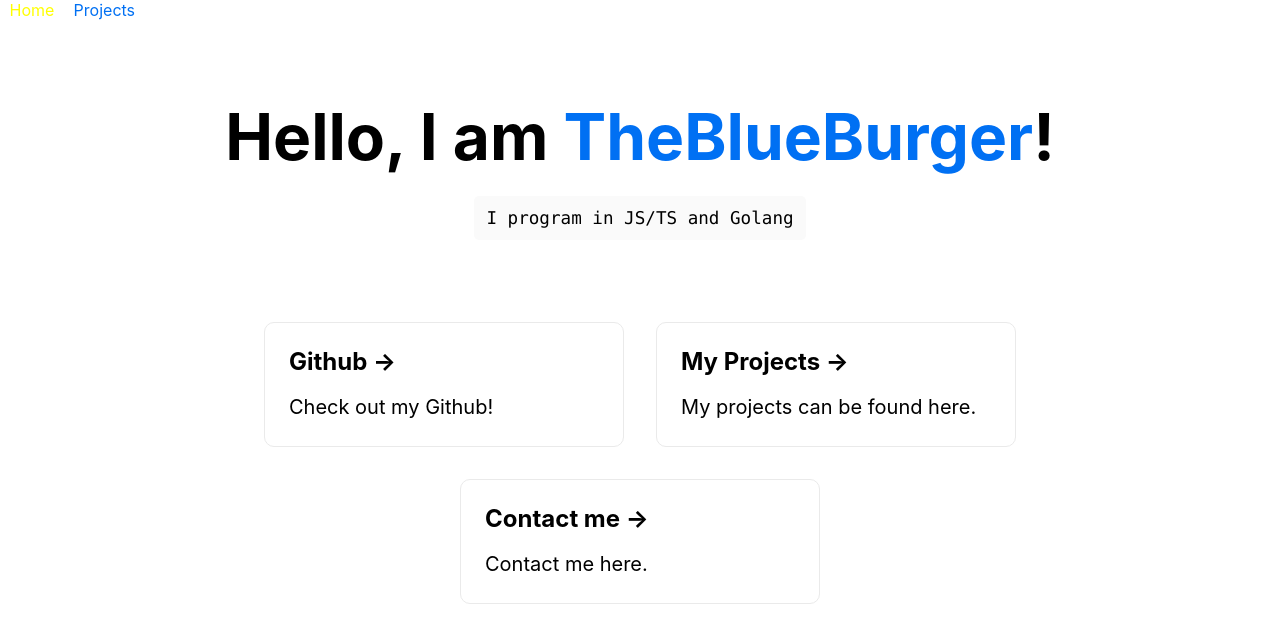
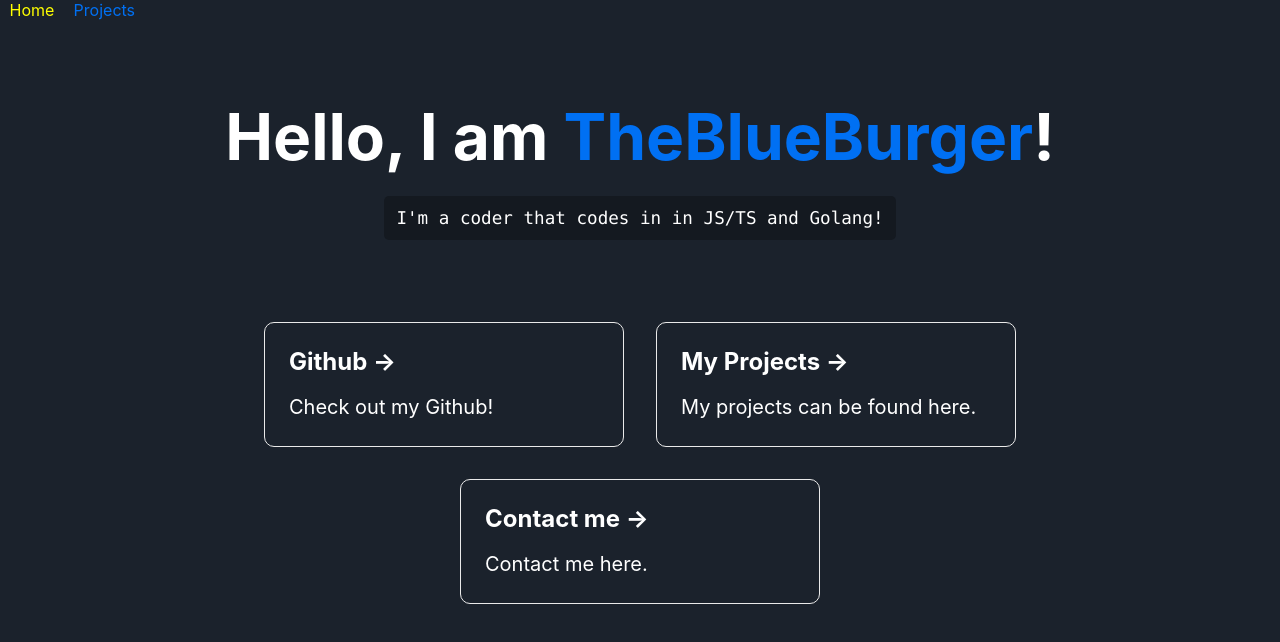
Before and after one commit to TheBlueBurger/my-site, a Next.js app: page / in a window 1280 px wide. Shown: the top 642 px of the page. Built offline with nearby package versions, Linux system fonts and the light colour scheme.

Commit message:
I guess its stable enough

```diff
--- a/components/projects.js
+++ b/components/projects.js
@@ -1,4 +1,4 @@
-export default [
+let Projects = [
   {
     "name": "SaladBind",
     "description": "Choose your Salad miner, algorithm and pool using a simple UI!",
@@ -6,3 +6,4 @@ export default [
     "img": "/saladbind.png"
   }
 ]
+export default Projects;
--- a/next.config.js
+++ b/next.config.js
@@ -1,3 +1,7 @@
 module.exports = {
   reactStrictMode: true,
+  i18n: {
+    locales: ["en"],
+    defaultLocale: "en"
+  }
 }
--- a/package.json
+++ b/package.json
@@ -6,7 +6,8 @@
     "dev": "next dev",
     "build": "next build",
     "start": "next start",
-    "lint": "next lint"
+    "lint": "next lint",
+    "build-and-start": "npm run build && npm run start"
   },
   "dependencies": {
     "next": "11.1.2",
--- a/pages/index.js
+++ b/pages/index.js
@@ -15,11 +15,9 @@ export default function Home() {
         <h1 className={styles.title}>
           Hello, I am <span className={styles.titleBlue}>TheBlueBurger</span>!
         </h1>
-
         <p className={styles.description}>
-          <code className={styles.code}>I program in JS/TS and Golang</code>
+          <code className={styles.code}>I&apos;m a coder that codes in in JS/TS and Golang!</code>
         </p>
-
         <div className={styles.grid}>
           <a href="https://github.com/TheBlueBurger" className={styles.card}>
             <h2>Github &rarr;</h2>
@@ -27,19 +25,20 @@ export default function Home() {
           </a>
 
           <Link href="/projects">
-            <a className={styles.inlineBlock, styles.card}>
+            <a className={styles.inlineBlock + " " + styles.card}>
               <h2>My Projects &rarr;</h2>
               <p>My projects can be found here.</p>
             </a>
           </Link>
 
+          <Link href="/contact">
             <a
-            href="https://www.youtube.com/watch?v=dQw4w9WgXcQ"
               className={styles.card}
             >
               <h2>Contact me &rarr;</h2>
               <p>Contact me here.</p>
             </a>
+          </Link>
         </div>
       </main>
     </div>
--- a/styles/Home.module.css
+++ b/styles/Home.module.css
@@ -1,3 +1,24 @@
+@keyframes slide-in {
+  from {
+    opacity: 0;
+    margin-top: -40px;
+  }
+  to {
+    opacity: 1;
+    margin-top: 0px;
+  }
+}
+@keyframes slide-in2 {
+  from {
+    filter:blur(5px);
+    opacity: 0;
+  }
+  to {
+    filter:blur(0px);
+    opacity: 1;
+  }
+}
+
 .container {
   padding: 0 0.5rem;
   display: flex;
@@ -42,9 +63,15 @@
 }
 
 .title {
+  opacity: 0;
+  margin-top: -40px;
   margin: 0;
   line-height: 1.15;
   font-size: 4rem;
+  animation-name: slide-in;
+  animation-duration: .5s;
+  animation-timing-function: ease-in-out;
+  animation-fill-mode: forwards;
 }
 
 .title,
@@ -58,12 +85,21 @@
 }
 
 .code {
-  background: #fafafa;
+  background:rgb(20, 25, 32);
   border-radius: 5px;
+  filter:blur(5px);
+  opacity:0;
   padding: 0.75rem;
   font-size: 1.1rem;
   font-family: Menlo, Monaco, Lucida Console, Liberation Mono, DejaVu Sans Mono,
     Bitstream Vera Sans Mono, Courier New, monospace;
+  /* opacity:0; */
+  /* margin-top: -80px; */
+  animation-name: slide-in2;
+  animation-duration: .5s;
+  animation-timing-function: ease-in-out;
+  animation-fill-mode: forwards;
+  animation-delay: .6s;
 }
 
 .grid {
@@ -83,7 +119,7 @@
   text-decoration: none;
   border: 1px solid #eaeaea;
   border-radius: 10px;
-  transition: color 0.15s ease, border-color 0.15s ease;
+  transition: color 0.25s ease, border-color 0.25s ease;
   width: 45%;
 }
 
--- a/styles/globals.css
+++ b/styles/globals.css
@@ -4,6 +4,8 @@ body {
   margin: 0;
   font-family: -apple-system, BlinkMacSystemFont, Segoe UI, Roboto, Oxygen,
     Ubuntu, Cantarell, Fira Sans, Droid Sans, Helvetica Neue, sans-serif;
+  background-color: rgb(27, 34, 44);
+  color: white;
 }
 
 a {
```
Also changed, not shown: pages/404.js (added, +10 -0 lines), pages/contact.js (added, +17 -0 lines), pages/projects/[name].js (+19 -9 lines), pages/projects/index.js (+5 -1 lines), styles/Contact.module.css (added, +32 -0 lines), 1 other file (tests, documents, lock files or other folders). Lines whose indentation alone changed are shown as unchanged.
